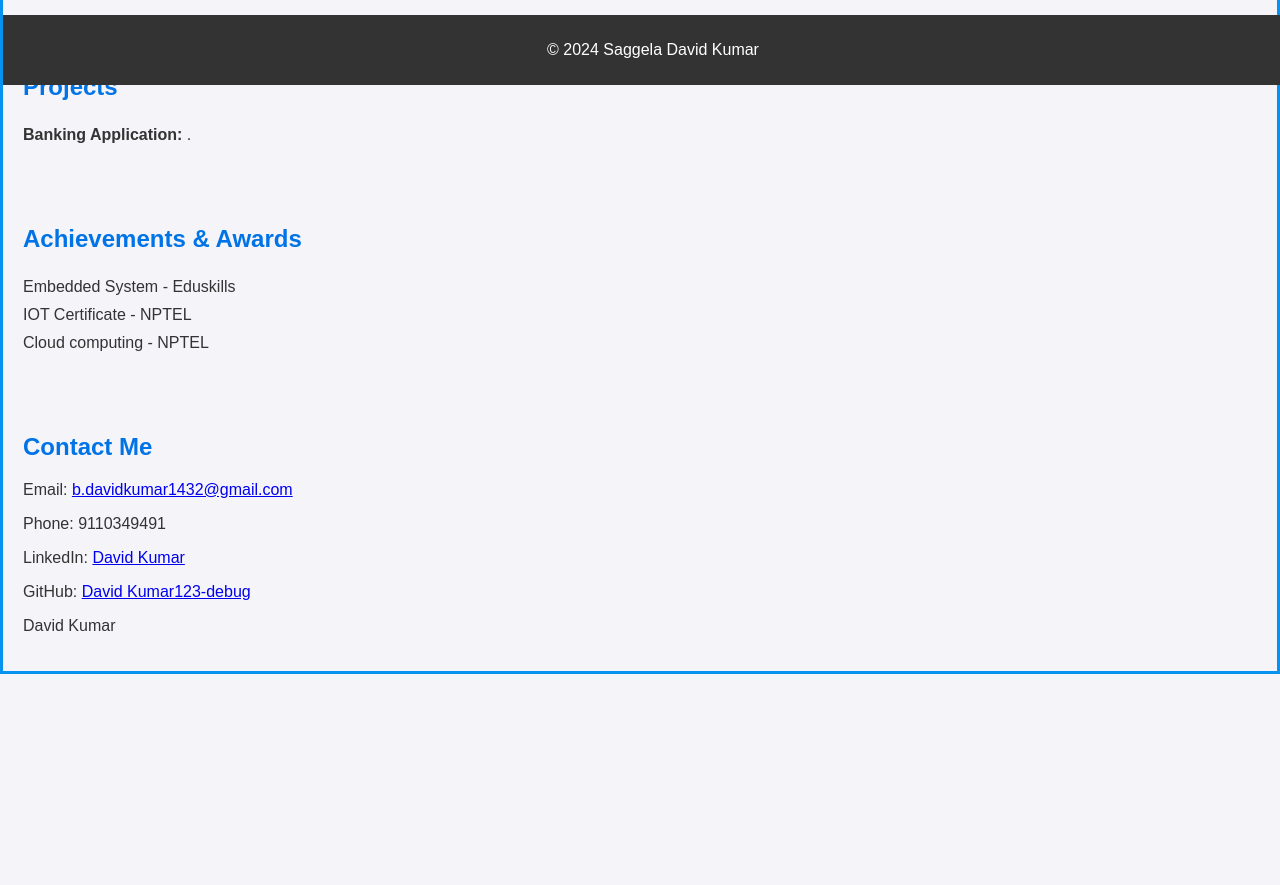
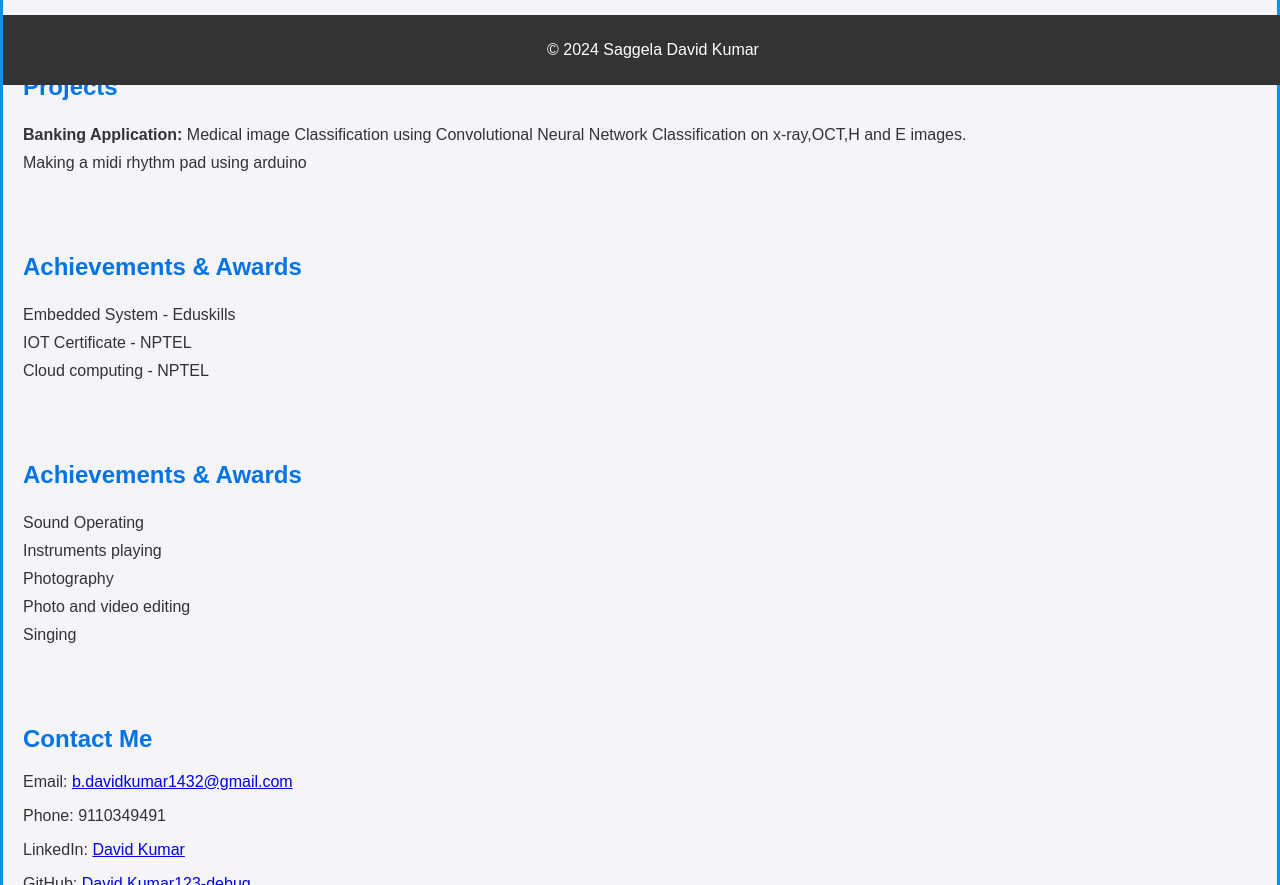
Before and after one commit to Davidkumar123-debug/david_kumar, a plain HTML site: page index.html in a window 1280 px wide. Shown: the part 715-1600 px from the top of the page. Before the commit the page ends 1389 px from the top, so only its background shows below. Drawn offline with Linux system fonts and the light colour scheme.

Commit message:
Update index.html

```diff
--- a/index.html
+++ b/index.html
@@ -44,7 +44,8 @@
     <section id="projects">
         <h2>Projects</h2>
         <ul>
-            <li><strong>Banking Application:</strong> .</li>
+            <li><strong>Banking Application:</strong> Medical image Classification using Convolutional Neural Network Classification on x-ray,OCT,H and E images.</li>
+            <li>Making a midi rhythm pad using arduino</li>
         </ul>
     </section>
 
@@ -56,6 +57,17 @@
             <li>Cloud computing - NPTEL</li>
         </ul>
     </section>
+    <section id="Hobbies">
+        <h2>Achievements & Awards</h2>
+        <ul>
+            <li>Sound Operating</li>
+            <li>Instruments playing</li>
+            <li>Photography</li>
+            <li>Photo and video editing</li>
+            <li>Singing</li>
+        </ul>
+    </section>
+
 
     <section id="contact">
         <h2>Contact Me</h2>
```
